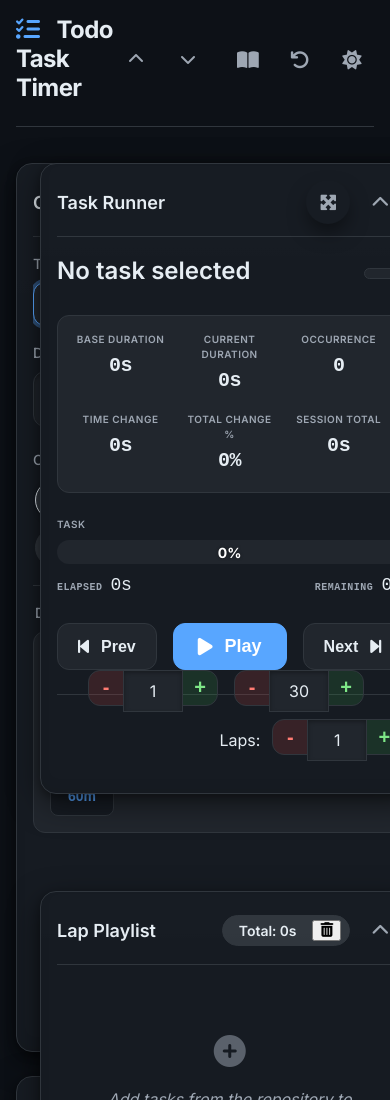
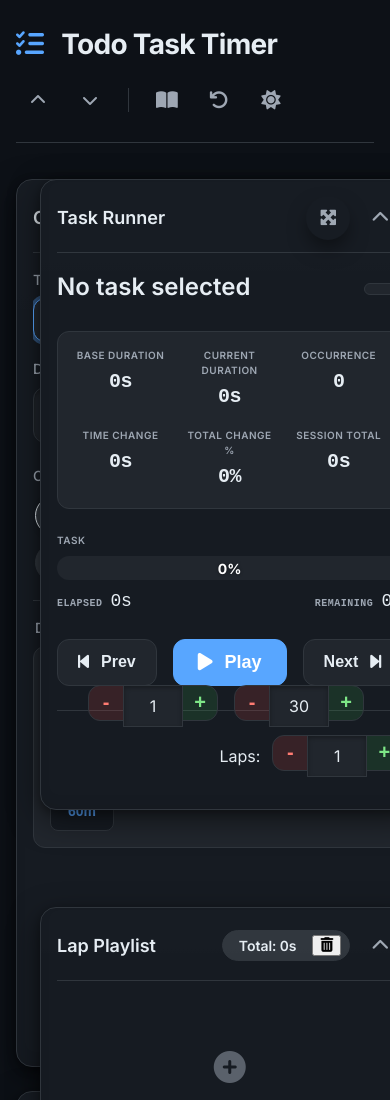
Before and after one commit to hazeltime/timer, a website with bundled scripts: page index.html in a window 390 px wide. Shown: the top 1100 px of the page. Built offline with nearby package versions, Linux system fonts and the light colour scheme.

Commit message:
style(header): improve hierarchy and responsiveness

```diff
--- a/components/header.html
+++ b/components/header.html
@@ -7,9 +7,11 @@
       data-tooltip="Collapse All Panels"
     >
       <i class="fas fa-chevron-up"></i>
+      <span class="btn-label">Collapse</span>
     </button>
     <button id="global-expand-btn" class="theme-btn" data-tooltip="Expand All Panels">
       <i class="fas fa-chevron-down"></i>
+      <span class="btn-label">Expand</span>
     </button>
 
     <div class="divider-vertical"></div>
@@ -25,6 +27,7 @@
     <button id="theme-toggle-btn" class="theme-btn" data-tooltip="Toggle Dark Mode">
       <i class="fas fa-sun"></i>
       <i class="fas fa-moon"></i>
+      <span class="btn-label">Theme</span>
     </button>
   </div>
 </header>
--- a/css/base.css
+++ b/css/base.css
@@ -1,4 +1,26 @@
 /* css/base.css */
+
+/* --- CUSTOM SCROLLBAR --- */
+:root {
+  scrollbar-width: thin;
+  scrollbar-color: var(--border-color) var(--bg-tertiary);
+}
+::-webkit-scrollbar {
+  width: 10px;
+  height: 10px;
+}
+::-webkit-scrollbar-track {
+  background: var(--bg-tertiary);
+}
+::-webkit-scrollbar-thumb {
+  background: var(--border-color);
+  border-radius: 5px;
+  border: 2px solid var(--bg-tertiary);
+}
+::-webkit-scrollbar-thumb:hover {
+  background: var(--text-secondary);
+}
+
 
 /* --- THEME & COLOR PALETTE (V2 - ENHANCED CONTRAST) --- */
 :root {
@@ -12,6 +34,9 @@
   --shadow: 0 1px 3px rgba(0, 0, 0, 0.05), 0 2px 8px rgba(0, 0, 0, 0.05);
   --shadow-lg:
     0 10px 15px -3px rgba(0, 0, 0, 0.1), 0 4px 6px -2px rgba(0, 0, 0, 0.05);
+  /* Unified Borders */
+  --panel-border: var(--border-color);
+  --input-border: var(--border-color); /* Consistency */
   /* Layered shadows and highlights for 3D/bevel effect */
   --shadow-layer-1: 0 6px 20px rgba(16, 24, 40, 0.06);
   --shadow-layer-2: 0 2px 8px rgba(16, 24, 40, 0.04);
@@ -222,8 +247,10 @@ body {
   display: flex;
   align-items: center;
   justify-content: space-between;
-  padding: 0.75rem 1.5rem;
+  padding: 1rem 1.5rem; /* Increased height */
   background-color: var(--panel-bg);
+  flex-wrap: wrap;
+  gap: 1rem;
   border-bottom: 1px solid var(--border-color);
   box-shadow: var(--shadow-sm);
   position: sticky;
@@ -235,6 +262,13 @@ body {
   display: flex;
   gap: 0.5rem;
   align-items: center;
+}
+
+.divider-vertical {
+  width: 1px;
+  height: 24px;
+  background-color: var(--border-color);
+  margin: 0 0.5rem;
 }
 
 .theme-btn {
@@ -259,9 +293,13 @@ body {
   display: none;
 }
 
-@media (min-width: 900px) { /* Increased breakpoint to prevent overlap */
+@media (min-width: 1100px) {
   .theme-btn .btn-label {
-    display: none; /* Reverted to hidden for cleaner look */
+    display: inline-block;
+  }
+  .header-controls .theme-btn {
+    width: auto;
+    padding-inline: 0.75rem;
   }
 }
 
@@ -291,7 +329,7 @@ h4 {
 
 h1 {
   margin: 0;
-  font-size: clamp(1.5rem, 4vw, 2.25rem); /* Fluid type: 24px to 36px */
+  font-size: clamp(1.75rem, 4vw, 2.5rem);
   font-weight: 700;
   letter-spacing: -0.025em;
   line-height: 1.2;
--- a/css/layout.css
+++ b/css/layout.css
@@ -3,8 +3,8 @@
 .container {
   width: 100%;
   margin: 0 auto;
-  padding-left: 1rem;
-  padding-right: 1rem;
+  padding-left: max(1rem, env(safe-area-inset-left));
+  padding-right: max(1rem, env(safe-area-inset-right));
   /* Use a readable measure but allow expansion on large screens */
   max-width: clamp(1100px, 90%, 2200px);
 }
@@ -85,8 +85,10 @@ header {
   justify-content: space-between;
   align-items: center;
   margin-bottom: 1.5rem;
-  padding-bottom: 1.5rem;
+  padding: 0.75rem 0 1.25rem;
   border-bottom: 1px solid var(--border-color);
+  gap: 1rem;
+  flex-wrap: wrap;
 }
 
 header h1 i {
--- a/css/responsive.css
+++ b/css/responsive.css
@@ -69,6 +69,21 @@
   }
 }
 
+@media (max-width: 640px) {
+  header {
+    flex-direction: column;
+    align-items: flex-start;
+  }
+  header h1 {
+    width: 100%;
+  }
+  .header-controls {
+    width: 100%;
+    flex-wrap: wrap;
+    justify-content: flex-start;
+  }
+}
+
 /* mobile: make lap-list smaller to avoid long panels */
 @media (max-width: 480px) {
   .lap-list {
```
